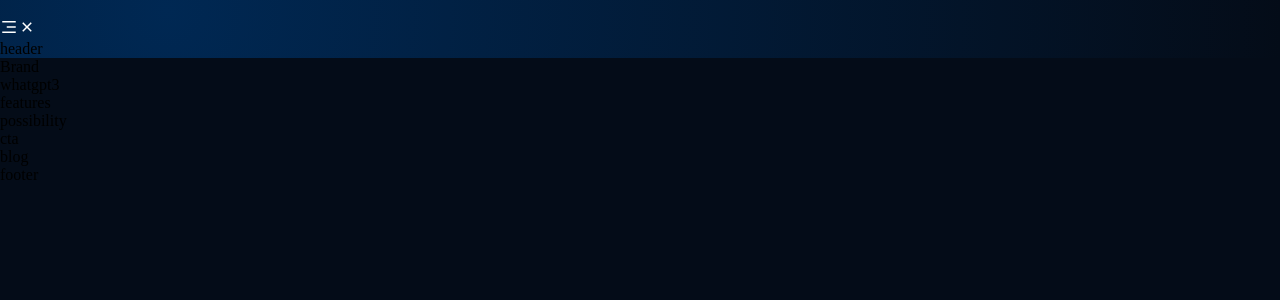
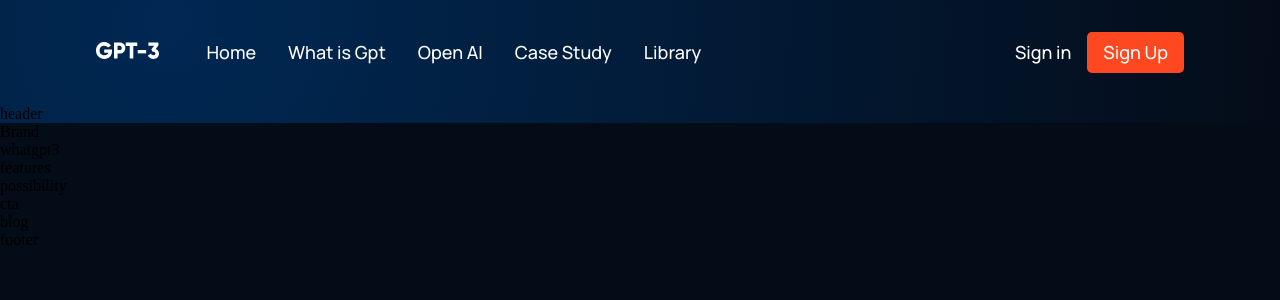
Before and after one commit to ranuj-chaudhary/REACT_PRACTICE_PROJECTS, a React (Create React App) app in the folder first-responsive-website/: page / in a window 1280 px wide. Shown: the top 300 px of the page. Built offline with nearby package versions, Linux system fonts and the light colour scheme.

Commit message:
navbar menu for desktop

```diff
--- a/first-responsive-website/src/App.css
+++ b/first-responsive-website/src/App.css
@@ -37,3 +37,29 @@
 .section__margin {
 margin: 6rem 4rem;
 }
+
+.scale-up-center {
+	-webkit-animation: scale-up-center 0.4s cubic-bezier(0.390, 0.575, 0.565, 1.000) both;
+	        animation: scale-up-center 0.4s cubic-bezier(0.390, 0.575, 0.565, 1.000) both;
+}
+
+ @-webkit-keyframes scale-up-center {
+    0% {
+      -webkit-transform: scale(0.5);
+              transform: scale(0.5);
+    }
+    100% {
+      -webkit-transform: scale(1);
+              transform: scale(1);
+    }
+  }
+  @keyframes scale-up-center {
+    0% {
+      -webkit-transform: scale(0.5);
+              transform: scale(0.5);
+    }
+    100% {
+      -webkit-transform: scale(1);
+              transform: scale(1);
+    }
+  }
--- a/first-responsive-website/src/components/navbar/navbar.css
+++ b/first-responsive-website/src/components/navbar/navbar.css
@@ -0,0 +1,70 @@
+
+.gpt3__navbar {
+display: flex;
+justify-content: space-between;
+padding: 2rem 6rem;
+}
+
+.gpt3__navbar-links {
+    display: flex;
+    justify-content: flex-start;
+    align-items: center;
+
+}
+
+.gpt3__navbar-links_logo {
+    margin-right: 2rem;
+}
+.gpt3__navbar-links_logo img{
+    width: 62.56px;
+    height: 16.02px;
+}
+
+.gpt3__navbar_links-container {
+    display: flex;
+  flex-direction: row;
+}
+
+.gpt3__navbar_container-sign {
+    display: flex;
+    justify-content: flex-end;
+    align-items: center;
+
+    }
+
+.gpt3__navbar p,
+.gpt3__navbar_container-sign p,
+.gpt3__navbar-menu_container-links p {
+color: #FFFFFF;
+font-family: var(--font-family);
+font-size: 18px;
+font-weight: 500;
+line-height: 25px;
+text-align: left;
+
+margin: 0 1rem;
+cursor: pointer;
+}
+
+.gpt3__navbar_container-sign button,  .gpt3__navbar-menu-sign button {
+font-family: var(--font-family);
+ background: #FF4820;
+ border-radius: 5px;
+ text-align: center;
+ padding: 0.5rem 1rem;
+
+ font-family: Manrope;
+ font-size: 18px;
+ font-weight: 500;
+ line-height: 25px;
+color:#FFFFFF;
+border: none;
+outline: none;
+cursor: pointer;
+}
+
+
+/* Navbar Menu */
+.gpt3__navbar-menu {
+display: none;
+}
--- a/first-responsive-website/src/components/navbar/navbar.jsx
+++ b/first-responsive-website/src/components/navbar/navbar.jsx
@@ -1,21 +1,65 @@
-import React from 'react'
-import './navbar.css'
-import { RiMenu3Line,  RiCloseLine } from "react-icons/ri";
+import React from "react";
+import "./navbar.css";
+import { RiMenu3Line, RiCloseLine } from "react-icons/ri";
+import logo from '../../logo.svg'
 const navbar = () => {
   return (
-    <div className='gpt__navbar'>
-      <div className='gpt__navbar-links'>
-        <div className="gpt__navbar-links_logo">
-          <img src="" alt="" />
+    <div className="gpt3__navbar">
+      <div className="gpt3__navbar-links">
+        <div className="gpt3__navbar-links_logo">
+          <img src={logo} alt="" />
         </div>
-        <RiMenu3Line size={18} color="white"
-            className="menu-icon" />
-        <RiCloseLine  size={18} color="white"
-            className="menu-icon"  />
+        <div className="gpt3__navbar_links-container">
+          <p>
+            <a href="#home">Home</a>
+          </p>
+          <p>
+            <a href="#what-is-gpt">What is Gpt</a>
+          </p>
+          <p>
+            <a href="#open-ai">Open AI</a>
+          </p>
+          <p>
+            <a href="#case-study">Case Study</a>
+          </p>
+          <p>
+            <a href="#library">Library</a>
+          </p>
+        </div>
       </div>
+      <div className="gpt3__navbar_container-sign">
+        <p>Sign in</p>
+        <button type="button">Sign Up</button>
+      </div>
+      <div className="gpt3__navbar-menu">
+        <div className="gpt3__navbar-menu_container scale-up-center">
+          <div className="gpt3__navbar-menu_container">
+            <div className="gpt3__navbar-menu_container-links">
+              <p>
+                <a href="#home">Home</a>
+              </p>
+              <p>
+                <a href="#what-is-gpt">What is Gpt</a>
+              </p>
+              <p>
+                <a href="#open-ai">Open AI</a>
+              </p>
+              <p>
+                <a href="#case-study">Case Study</a>
+              </p>
+              <p>
+                <a href="#library">Library</a>
+              </p>
+            </div>
+            <div className="gpt3__navbar-menu-sign">
+              <p>Sign in</p>
+              <button type="button">Sign up</button>
+            </div>
+          </div>
+        </div>
+      </div>
+    </div>
+  );
+};
 
-    </div>
-  )
-}
-
-export default navbar
+export default navbar;
```
